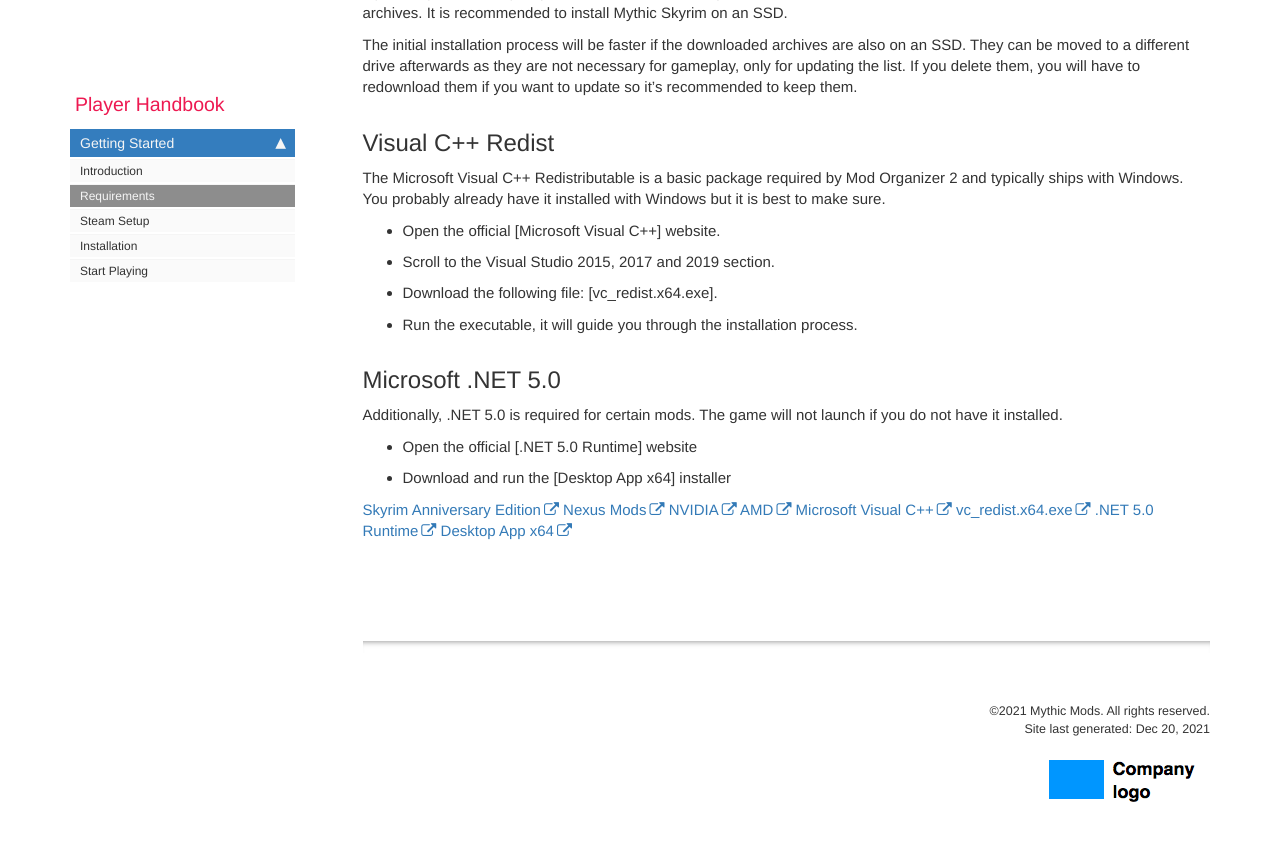
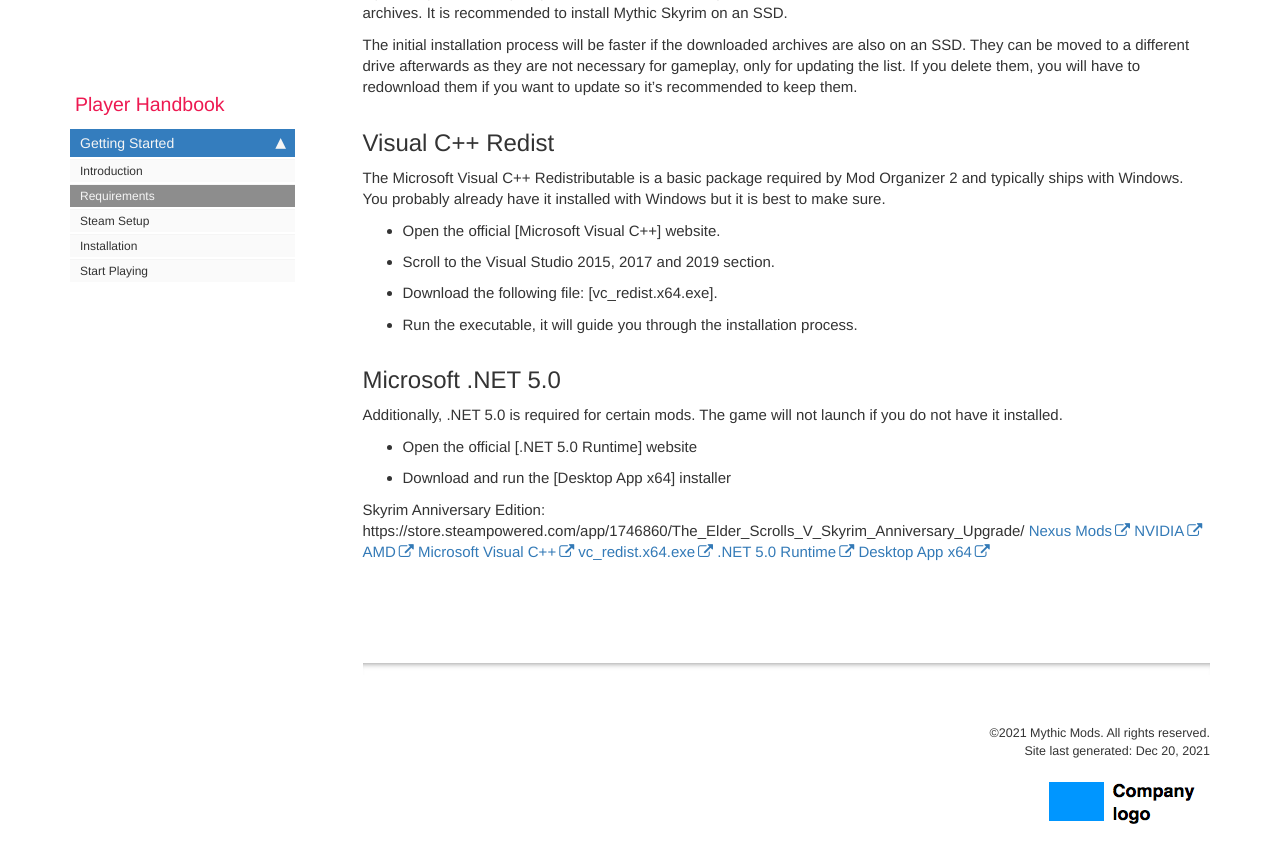
Before and after one commit to mythic-mods/mythic-mods.github.io, a Jekyll site: the page built from pages/mythic-skyrim/mythic-skyrim-requirements.md, in a window 1280 px wide and 900 px high, scrolled down 615 px. Shown: the top 863 px of the window. Built offline with Jekyll 4.4.1, drawn with Linux system fonts in a browser that asks for light colours; comment, search, counter and statistics services are not loaded.

Commit message:
Update mythic-skyrim-requirements.md

```diff
--- a/pages/mythic-skyrim/mythic-skyrim-requirements.md
+++ b/pages/mythic-skyrim/mythic-skyrim-requirements.md
@@ -35,7 +35,7 @@ Additionally, .NET 5.0 is required for certain mods. The game will not launch if
 * Download and run the [Desktop App x64] installer
 
 
-[Skyrim Anniversary Edition](https://store.steampowered.com/app/1746860/The_Elder_Scrolls_V_Skyrim_Anniversary_Upgrade/)
+Skyrim Anniversary Edition: https://store.steampowered.com/app/1746860/The_Elder_Scrolls_V_Skyrim_Anniversary_Upgrade/
 [Nexus Mods](https://www.nexusmods.com/)
 [NVIDIA](https://www.nvidia.com/Download/index.aspx)
 [AMD](https://www.amd.com/en/support)
```
